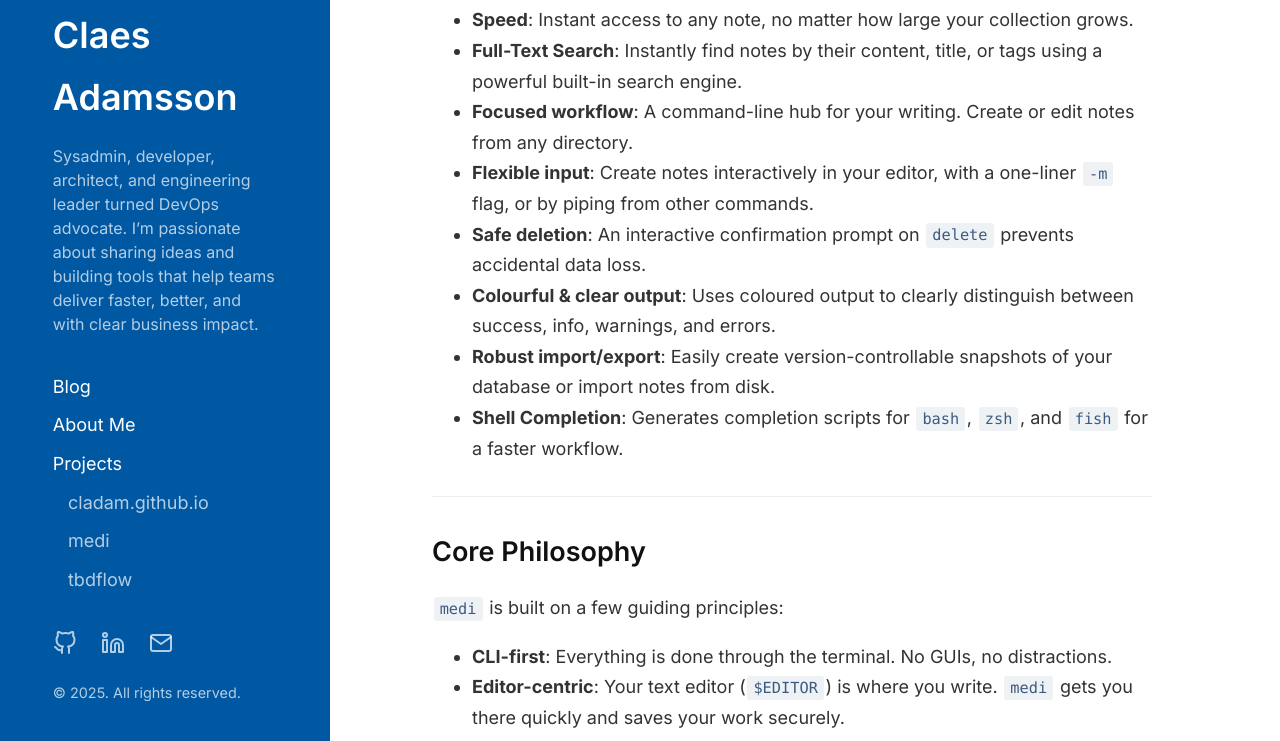
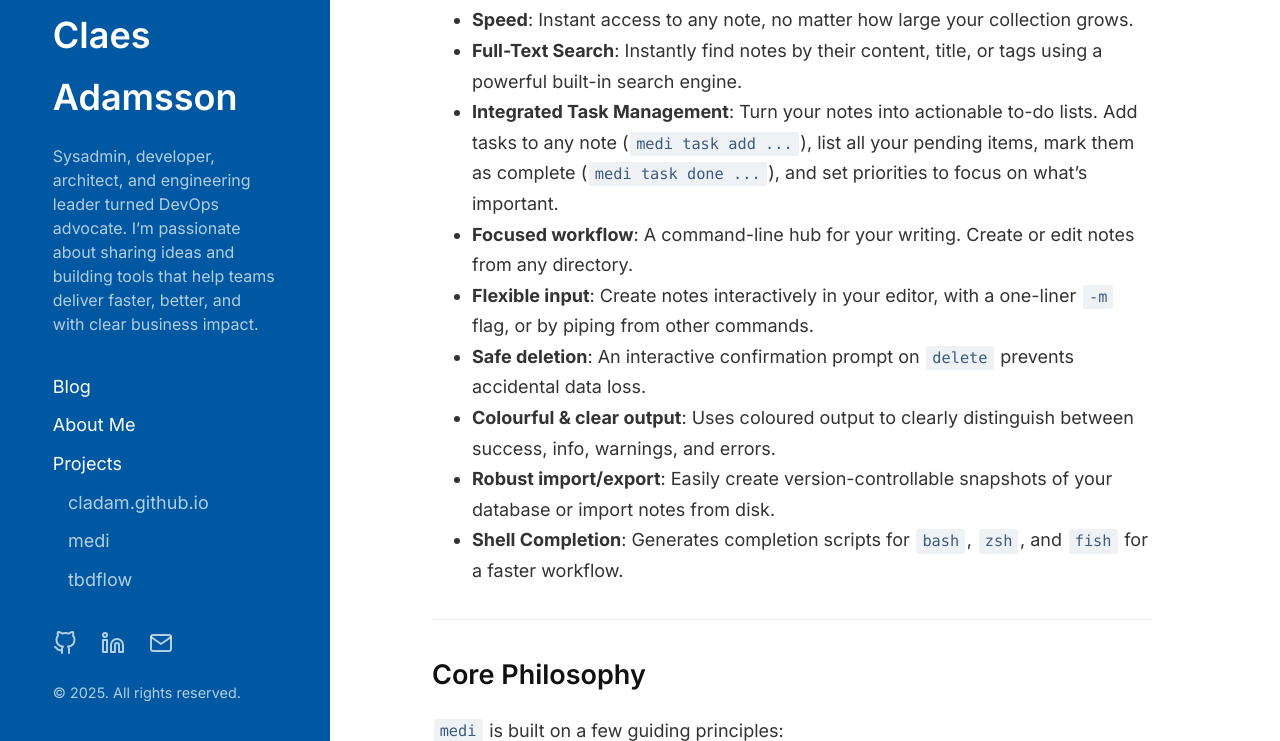
Before and after one commit to cladam/cladam.github.io, a Jekyll site: the page built from _projects/medi.md, in a window 1280 px wide and 900 px high, scrolled down 493 px, cut to the strip 159-900 px from the top of the window. Built offline with Jekyll 4.4.1, drawn with Linux system fonts in a browser that asks for light colours.

Commit message:
fix: add Task Manaement info to project medi

```diff
--- a/_projects/medi.md
+++ b/_projects/medi.md
@@ -14,14 +14,15 @@ A fast, editor-centric, command-line notes manager built in Rust.
 
 ## Key Features
 
-  * **Speed**: Instant access to any note, no matter how large your collection grows.
-  * **Full-Text Search**: Instantly find notes by their content, title, or tags using a powerful built-in search engine.
-  * **Focused workflow**: A command-line hub for your writing. Create or edit notes from any directory.
-  * **Flexible input**: Create notes interactively in your editor, with a one-liner `-m` flag, or by piping from other commands.
-  * **Safe deletion**: An interactive confirmation prompt on `delete` prevents accidental data loss.
-  * **Colourful & clear output**: Uses coloured output to clearly distinguish between success, info, warnings, and errors.
-  * **Robust import/export**: Easily create version-controllable snapshots of your database or import notes from disk.
-  * **Shell Completion**: Generates completion scripts for `bash`, `zsh`, and `fish` for a faster workflow.
+  - **Speed**: Instant access to any note, no matter how large your collection grows.
+  - **Full-Text Search**: Instantly find notes by their content, title, or tags using a powerful built-in search engine.
+  - **Integrated Task Management**: Turn your notes into actionable to-do lists. Add tasks to any note (`medi task add ...`), list all your pending items, mark them as complete (`medi task done ...`), and set priorities to focus on what's important.
+  - **Focused workflow**: A command-line hub for your writing. Create or edit notes from any directory.
+  - **Flexible input**: Create notes interactively in your editor, with a one-liner `-m` flag, or by piping from other commands.
+  - **Safe deletion**: An interactive confirmation prompt on `delete` prevents accidental data loss.
+  - **Colourful & clear output**: Uses coloured output to clearly distinguish between success, info, warnings, and errors.
+  - **Robust import/export**: Easily create version-controllable snapshots of your database or import notes from disk.
+  - **Shell Completion**: Generates completion scripts for `bash`, `zsh`, and `fish` for a faster workflow.
 
 -----
 
```
